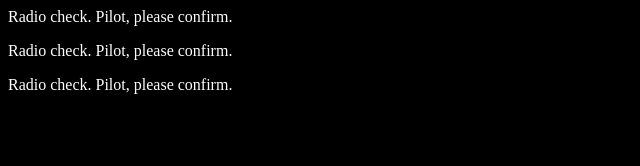
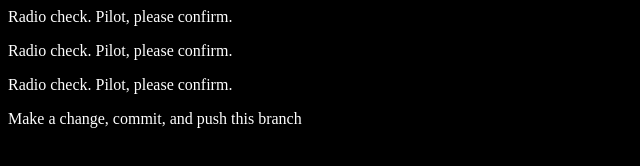
Before and after one commit to arahali/communication-repository, a plain HTML site: page index.html in a window 1280 px wide. Shown: the whole page, without its empty margins (0-640 px from the left). Drawn offline with Linux system fonts and the light colour scheme.

Commit message:
Make a change, commit, and push this branch

```diff
--- a/index.html
+++ b/index.html
@@ -7,5 +7,7 @@
    <p>Radio check. Pilot, please confirm.</p>
    <p>Radio check. Pilot, please confirm.</p>
 
+   <p>Make a change, commit, and push this branch</p>
+
 </body>
 </html>
```
